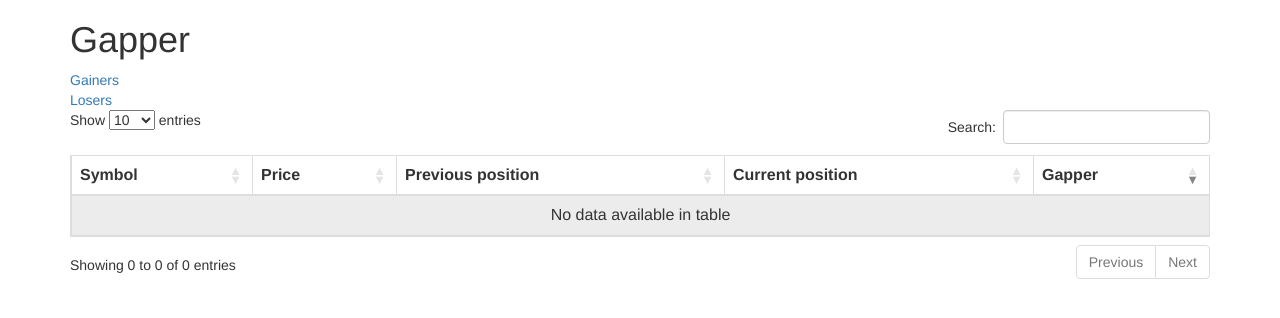
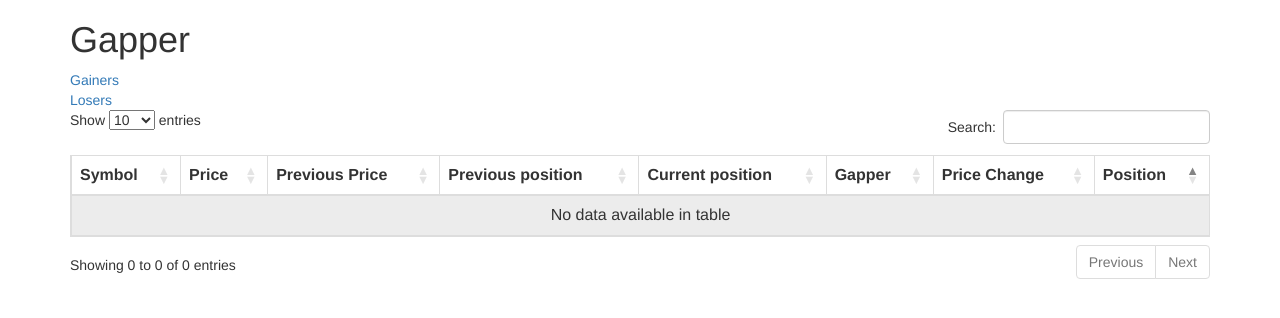
Before and after one commit to SajidK25/stockracing-yf, a Flask app: page /gapper in a window 1280 px wide. Shown: the top 318 px of the page. Run offline with Flask 2, Linux system fonts and the light colour scheme; data that the repository does not hold is empty; some libraries are stand-ins or nearby versions.

Commit message:
gapper and time diff

```diff
--- a/app.py
+++ b/app.py
@@ -223,8 +223,8 @@ def get_gapper():
     for row in rows:
         t = row["ticker"]
 
-        five_minutes_ago = datetime.now() - timedelta(minutes=5)
-        five_minutes_ago = math.ceil(five_minutes_ago.timestamp())
+        two_minutes_ago = datetime.now() - timedelta(minutes=2)
+        two_minutes_ago = math.ceil(two_minutes_ago.timestamp())
 
         # cursor.execute(
         #     "SELECT price FROM {} WHERE ticker='{}' AND timestamp < {} ORDER BY timestamp DESC LIMIT 1;".format(
@@ -234,7 +234,7 @@ def get_gapper():
 
         # ticker = cursor.fetchone()
         query = {
-            "$query": {"ticker": t, "timestamp": {"$lte": five_minutes_ago}},
+            "$query": {"ticker": t, "timestamp": {"$lte": two_minutes_ago}},
             "$orderby": {"timestamp": -1}
         }
         ticker = db_conn[table].find_one(query)
@@ -259,9 +259,13 @@ def get_gapper():
         row["prev_pos"] = i + 1
 
     for row in rows:
+        row["price_change"] = row["prev_price"] - row["cur_price"]
         row["gapper"] = row["prev_pos"] - row["cur_pos"]
 
-    rows = sorted(rows, key=lambda row: row.get("gapper"))
+    rows = sorted(rows, key=lambda row: row.get("price_change"), reverse=True)
+    for i in range(len(rows)):
+        row = rows[i]
+        row["position"] = i + 1
     client.close()
     return render_template("gapper.html", rows=rows)
 
@@ -297,10 +301,10 @@ def get_volatility():
         new_rows = []
         for row in table_rows:
             t = row["ticker"]
-            two_minutes_ago = datetime.now() - timedelta(minutes=2)
-            two_minutes_ago = math.ceil(two_minutes_ago.timestamp())
+            five_minutes_ago = datetime.now() - timedelta(minutes=5)
+            five_minutes_ago = math.ceil(five_minutes_ago.timestamp())
             query = {
-                "$query": {"ticker": t, "timestamp": {"$lte": two_minutes_ago}},
+                "$query": {"ticker": t, "timestamp": {"$lte": five_minutes_ago}},
                 "$orderby": {"timestamp": -1}
             }
             ticker = db_conn[table].find_one(query)
--- a/templates/gapper.html
+++ b/templates/gapper.html
@@ -20,9 +20,12 @@
                 <tr>
                     <th>Symbol</th>
                     <th>Price</th>
+                    <th>Previous Price</th>
                     <th>Previous position</th>
                     <th>Current position</th>
                     <th>Gapper</th>
+                    <th>Price Change</th>
+                    <th>Position</th>
                 </tr>
             </thead>
             <tbody>
@@ -30,9 +33,12 @@
                 <tr>
                     <td>{{ row_dict.ticker }}</td>
                     <td>{{ row_dict.cur_price }}</td>
+                    <td>{{ row_dict.prev_price }}</td>
                     <td>{{ row_dict.prev_pos }}</td>
                     <td>{{ row_dict.cur_pos }}</td>
                     <td>{{ row_dict.gapper }}</td>
+                    <td>{{ row_dict.price_change }}</td>
+                    <td>{{ row_dict.position }}</td>
                 </tr>
                 {% endfor %}
             </tbody>
@@ -46,7 +52,7 @@
     <script>
         $(document).ready(function () {
             $('#gainers').DataTable({
-                "order" : [[4,"desc"]],
+                "order" : [[7,"asc"]],
                 "pageLength": 10
             });
         });
```
